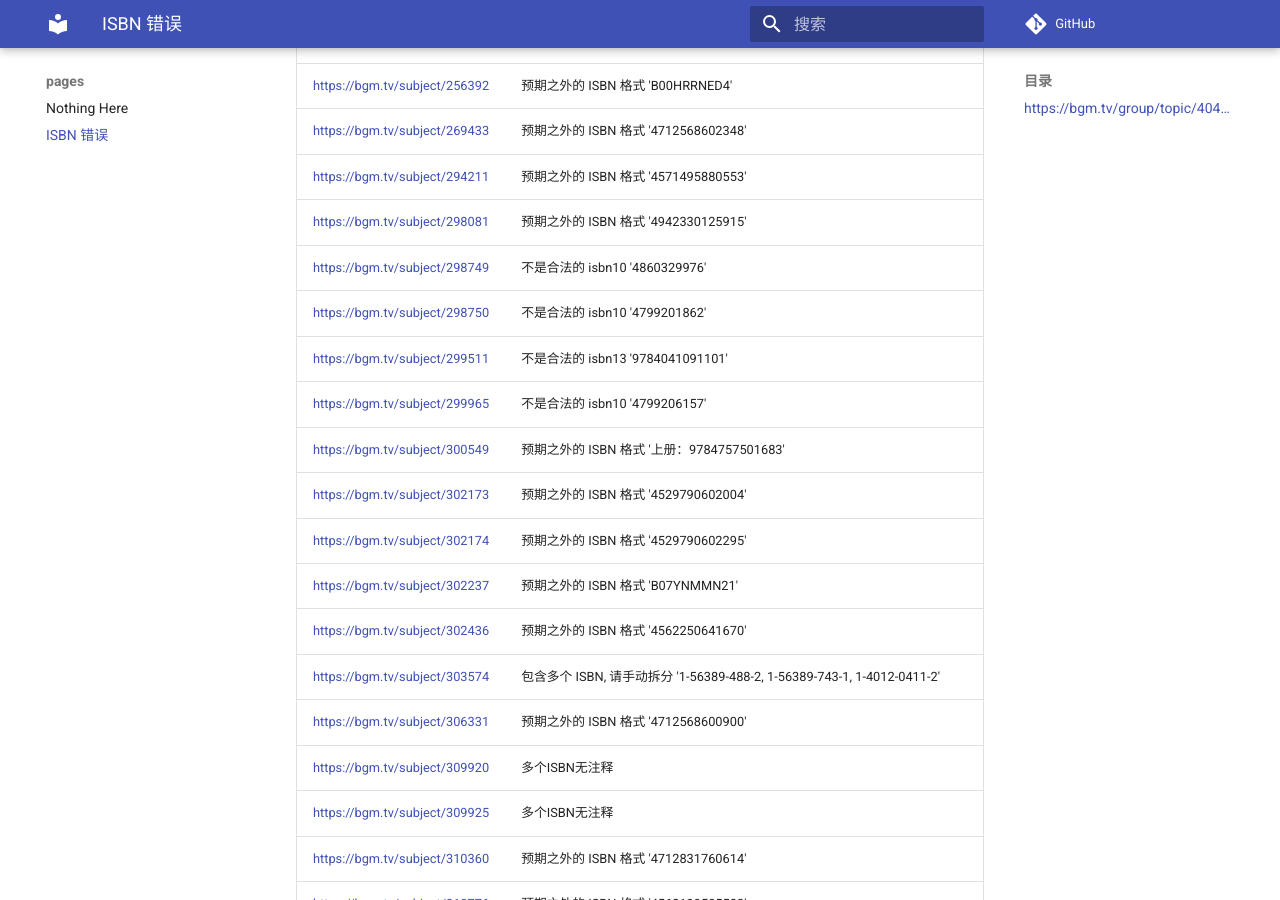
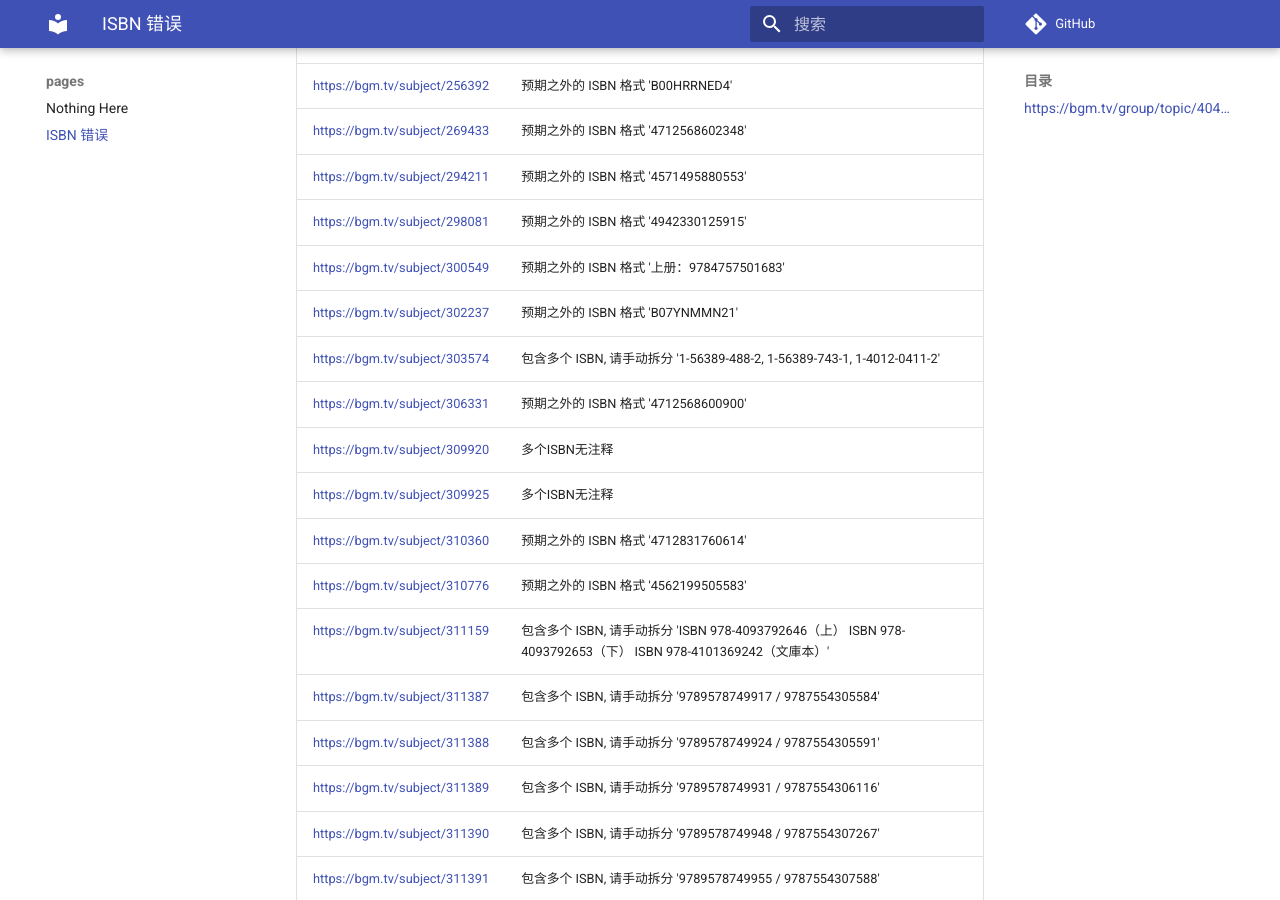
Before and after one commit to trim21/bangumi-pages, an MkDocs documentation site: the page built from docs/isbn.md, in a window 1280 px wide and 900 px high, scrolled down 2892 px. Built offline with MkDocs 1.6.1 and Material for MkDocs 9.7.7, drawn with Linux system fonts in a browser that asks for light colours; comment, search, counter and statistics services are not loaded; some of the changed text lies outside the part shown.

Commit message:
update isbn.md

```diff
--- a/docs/isbn.md
+++ b/docs/isbn.md
@@ -67,15 +67,8 @@ total 393
 | <https://bgm.tv/subject/269433> | 预期之外的 ISBN 格式 '4712568602348' |
 | <https://bgm.tv/subject/294211> | 预期之外的 ISBN 格式 '4571495880553' |
 | <https://bgm.tv/subject/298081> | 预期之外的 ISBN 格式 '4942330125915' |
-| <https://bgm.tv/subject/298749> | 不是合法的 isbn10 '4860329976' |
-| <https://bgm.tv/subject/298750> | 不是合法的 isbn10 '4799201862' |
-| <https://bgm.tv/subject/299511> | 不是合法的 isbn13 '9784041091101' |
-| <https://bgm.tv/subject/299965> | 不是合法的 isbn10 '4799206157' |
 | <https://bgm.tv/subject/300549> | 预期之外的 ISBN 格式 '上册：9784757501683' |
-| <https://bgm.tv/subject/302173> | 预期之外的 ISBN 格式 '4529790602004' |
-| <https://bgm.tv/subject/302174> | 预期之外的 ISBN 格式 '4529790602295' |
 | <https://bgm.tv/subject/302237> | 预期之外的 ISBN 格式 'B07YNMMN21' |
-| <https://bgm.tv/subject/302436> | 预期之外的 ISBN 格式 '4562250641670' |
 | <https://bgm.tv/subject/303574> | 包含多个 ISBN, 请手动拆分 '1-56389-488-2, 1-56389-743-1, 1-4012-0411-2' |
 | <https://bgm.tv/subject/306331> | 预期之外的 ISBN 格式 '4712568600900' |
 | <https://bgm.tv/subject/309920> | 多个ISBN无注释 |
@@ -99,7 +92,6 @@ total 393
 | <https://bgm.tv/subject/327769> | 预期之外的 ISBN 格式 'B08T93885Z' |
 | <https://bgm.tv/subject/328426> | 预期之外的 ISBN 格式 '4942330019672' |
 | <https://bgm.tv/subject/328626> | 预期之外的 ISBN 格式 '4712960841406' |
-| <https://bgm.tv/subject/329845> | 预期之外的 ISBN 格式 'ホビージャパン' |
 | <https://bgm.tv/subject/331358> | 预期之外的 ISBN 格式 'B00007CGAE' |
 | <https://bgm.tv/subject/331745> | 预期之外的 ISBN 格式 '4573477882029 13' |
 | <https://bgm.tv/subject/335482> | 预期之外的 ISBN 格式 '4573478310293' |
```
Also changed, not shown: other parts of docs/isbn.md (+1 -1 lines).
